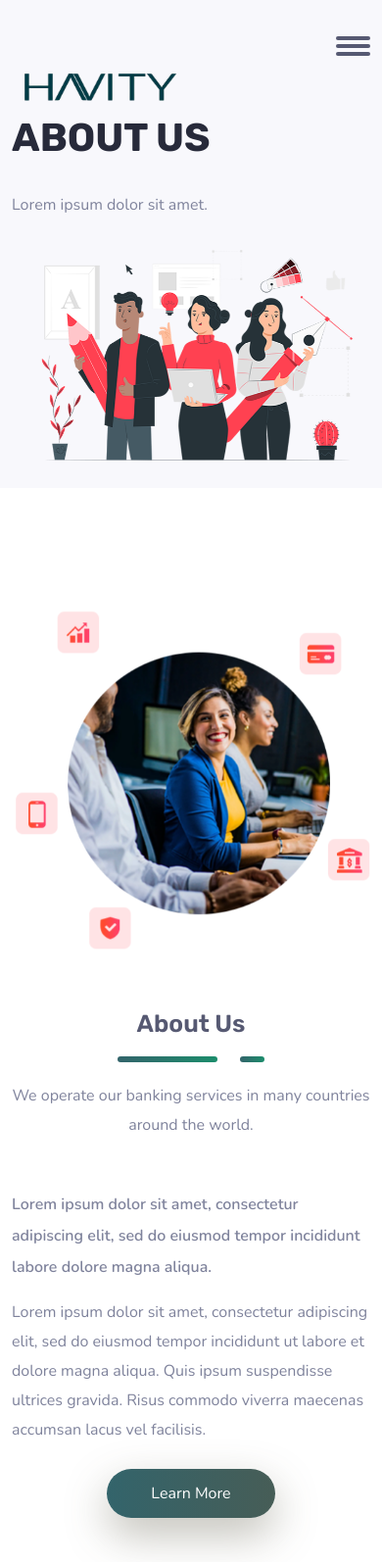
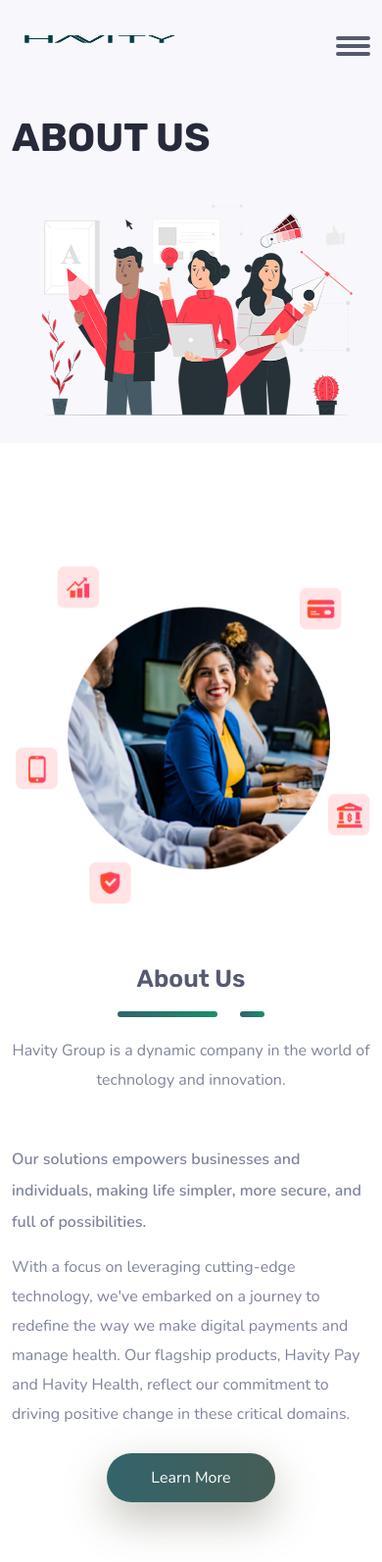
Before and after one commit to Deathkon/test1, a Django app: page /about in a window 390 px wide. Shown: the top 1594 px of the page at 98% size. Run offline with Django 4.2, Linux system fonts and the light colour scheme; some libraries are stand-ins or nearby versions.

Commit message:
Update logo size and contact information

```diff
--- a/home_view/templates/about.html
+++ b/home_view/templates/about.html
@@ -15,8 +15,8 @@
                 <div class="col-md-6">
                     <div class="banner-content banner-padding">
                         <h3 class="title">ABOUT US</h3>
-                        <p>Lorem ipsum dolor sit amet.
-                        </p>
+                        {% comment %} <p>Havity Group is a dynamic company in the world of technology and innovation
+                        </p> {% endcomment %}
                     </div>
                 </div>
                 <!-- /col -->
@@ -35,9 +35,8 @@
         <!-- /Container -->
     </div>
     <!-- /Breadcrumb -->
-
     <!-- About Us -->
-    <div class="about-area pt-100">
+    <div class="about-area pt-100 pb-100">
         <!-- Container -->
         <div class="container">
             <!-- row -->
@@ -63,20 +62,19 @@
                                         <div class="left-bdr"></div>
                                         <div class="right-bdr"></div>
                                     </div>
-                                    <p>We operate our banking services in many countries around the world.</p>
+                                    <p>Havity Group is a dynamic company in the world of technology and innovation.</p>
                                 </div>
                             </div>
                             <!-- /col -->
                         </div>
                         <!-- /row -->
-                        <strong>Lorem ipsum dolor sit amet, consectetur adipiscing elit, sed do eiusmod tempor
-                            incididunt labore dolore magna aliqua.</strong>
-                        <p>Lorem ipsum dolor sit amet, consectetur adipiscing elit, sed do eiusmod tempor incididunt ut
-                            labore et dolore magna aliqua. Quis ipsum suspendisse ultrices gravida. Risus commodo
-                            viverra maecenas accumsan lacus vel facilisis.</p>
+                        <strong>Our solutions empowers businesses and individuals, making life simpler, more secure, and full of possibilities.</strong>
+                        <p>With a focus on leveraging cutting-edge technology,
+                            we've embarked on a journey to redefine the way we make digital payments and manage health. Our flagship products,
+                            Havity Pay and Havity Health, reflect our commitment to driving positive change in these critical domains.</p>
 
                         <div class="about-btn justify-content-center text-center">
-                            <a href="#" class="btn theme-btn-1">
+                            <a href="{% url 'about' %}" class="btn theme-btn-1">
                                 Learn More
                             </a>
                         </div>
@@ -125,8 +123,46 @@
                             </ul>
                         </div>
                         <div class="lower-content">
-                            <h3><a href="#">Benilde</a></h3>
-                            <span class="designation">Ceo</span>
+                            <h3><a href="#">Benilde Rosalie KABANYANA </a></h3>
+                            <span class="designation">Chief Executive Officer</span>
+                        </div>
+                    </div>
+                </div>
+                <!-- /col -->
+                <!-- col -->
+                <div class="col-lg-4 col-md-6 col-sm-12 team-block">
+                    <div class="team-block-3">
+                        <div class="image-holder">
+                            <figure class="image-box"><img src="{% static 'images/team/COO.jpg' %}" alt=""></figure>
+                            <ul class="social-list">
+                                <li><a href="#"><i class="ri-facebook-fill"></i></a></li>
+                                <li><a href="#"><i class="ri-twitter-line"></i></a></li>
+                                <li><a href="#"><i class="ri-instagram-line"></i></a></li>
+                                <li><a href="#"><i class="ri-dribbble-fill"></i></a></li>
+                            </ul>
+                        </div>
+                        <div class="lower-content">
+                            <h3><a href="#">Philbert</a></h3>
+                            <span class="designation">Chief Operating Officer</span>
+                        </div>
+                    </div>
+                </div>
+                <!-- /col -->
+                <!-- col -->
+                <div class="col-lg-4 col-md-6 col-sm-12 team-block">
+                    <div class="team-block-3">
+                        <div class="image-holder">
+                            <figure class="image-box"><img src="{% static 'images/team/CTO.jpeg' %}" alt=""></figure>
+                            <ul class="social-list">
+                                <li><a href="#"><i class="ri-facebook-fill"></i></a></li>
+                                <li><a href="#"><i class="ri-twitter-line"></i></a></li>
+                                <li><a href="#"><i class="ri-instagram-line"></i></a></li>
+                                <li><a href="#"><i class="ri-dribbble-fill"></i></a></li>
+                            </ul>
+                        </div>
+                        <div class="lower-content">
+                            <h3><a href="#">Nelson Ishimwe</a></h3>
+                            <span class="designation">Chief Technology Officer</span>
                         </div>
                     </div>
                 </div>
@@ -593,7 +591,7 @@
             </div>
         </div>
         <!-- /Container -->
-    </div>
+    </div> {% endcomment %}
     <!-- /FAQ -->
 
 
--- a/templates/partial/head.html
+++ b/templates/partial/head.html
@@ -6,7 +6,7 @@
                 <div class="acavo-responsive-menu">
                     <div class="logo">
                         <a href='{% url 'home_view' %}'>
-                            <img style="height: 140px; width: 180px" src="{% static 'images/logo.png' %}" alt="logo">
+                            <img style="height: 40px; width: 180px" src="{% static 'images/logo.png' %}" alt="logo">
                         </a>
                     </div>
                 </div>
@@ -18,7 +18,7 @@
             <div class="container-fluid">
                 <nav class="navbar navbar-expand-md navbar-light">
                     <a class='navbar-brand' href='{% url 'home_view' %}'>
-                        <img style="height: 140px; width: 180px" src="{% static 'images/logo.png' %}" alt="logo">
+                        <img style="height: 40px; width: 220px" src="{% static 'images/logo.png' %}" alt="logo">
                     </a>
                     <div class="collapse navbar-collapse mean-menu">
                         <ul class="navbar-nav">
```
Also changed, not shown: other parts of home_view/templates/about.html (+2 -40 lines), home_view/templates/contact.html (+9 -8 lines), 2 other files.
